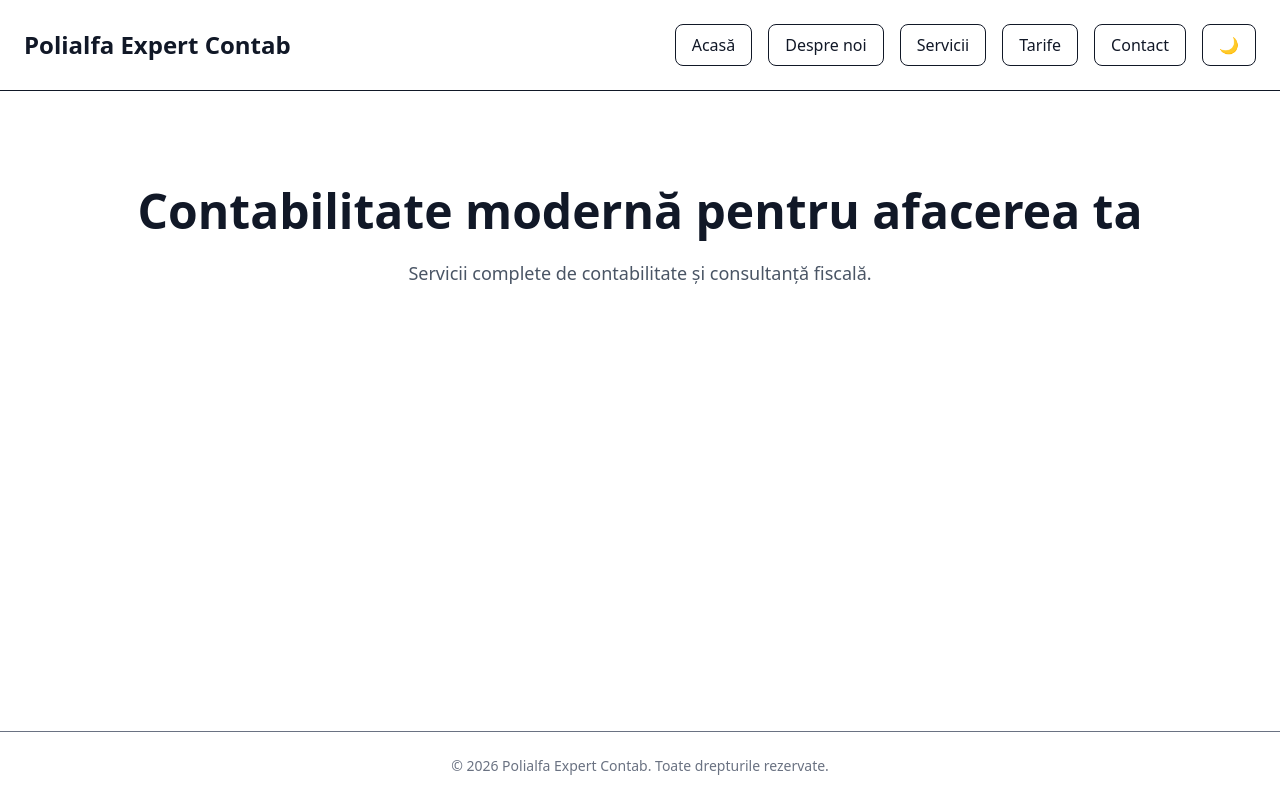
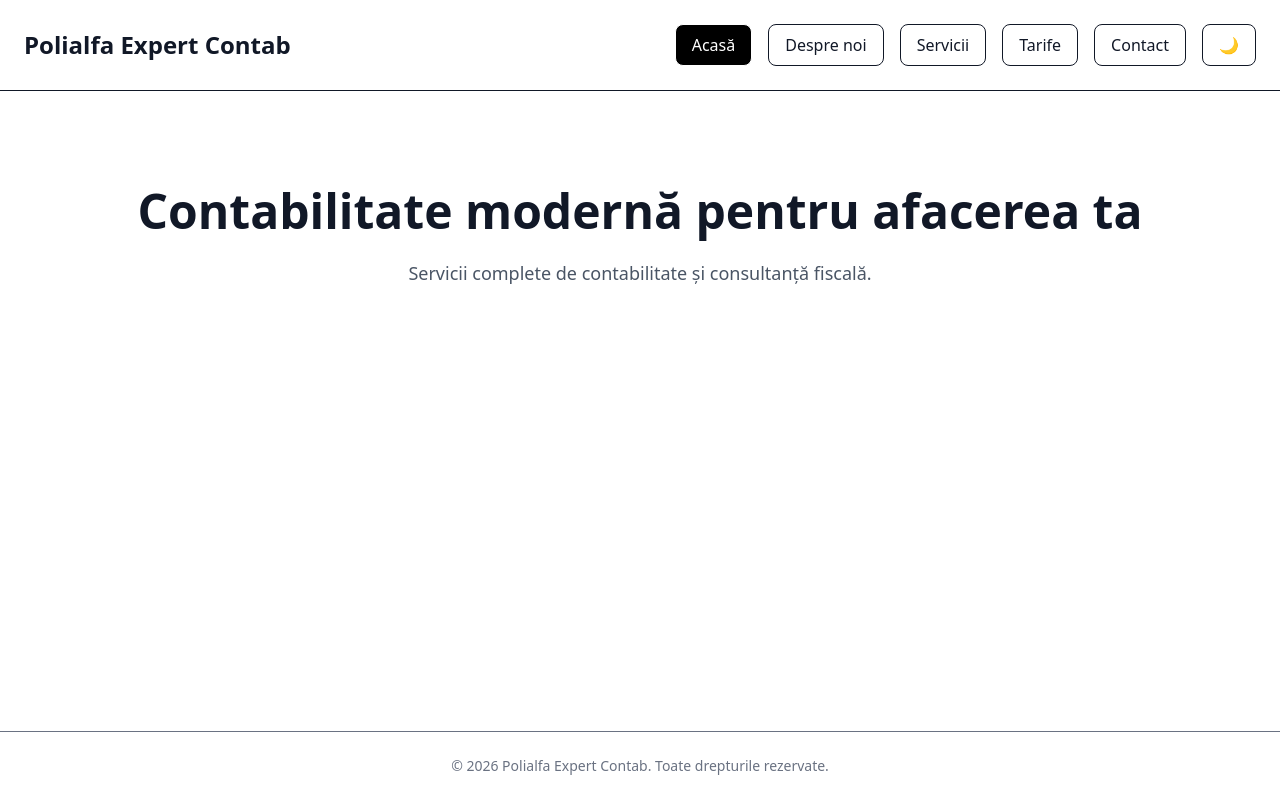
Before and after one commit to smeuandrei/PolialfaExpertContab, a Next.js app in the folder frontend/: page / in a window 1280 px wide. Built offline with nearby package versions, Linux system fonts and the light colour scheme.

Commit message:
fixed light/dark mode settings

```diff
--- a/frontend/components/Navbar.tsx
+++ b/frontend/components/Navbar.tsx
@@ -1,8 +1,42 @@
+"use client";
+
 import Link from "next/link";
+import { usePathname } from "next/navigation";
+import { useTheme } from "next-themes";
+import { useEffect, useState } from "react";
 import ThemeToggle from "./ThemeToggle";
-const navLinkClass = "border px-4 py-2 rounded-lg hover:bg-gray-100 hover:text-black dark:hover:bg-gray-800 dark:hover:text-white transition";
+
+const baseClass = "border px-4 py-2 rounded-lg transition cursor-pointer";
 
 export default function Navbar() {
+  const pathname = usePathname();
+  const { theme } = useTheme();
+  const [isMounted, setIsMounted] = useState(false);
+
+  useEffect(() => {
+    setIsMounted(true);
+    // eslint-disable-next-line react-hooks/exhaustive-deps
+  }, []);
+
+  const isActive = (href: string) => {
+    return isMounted && pathname === href;
+  };
+
+  const getLinkClass = (href: string) => {
+    const active = isActive(href);
+
+    // Înainte de hidratare, folosim clase neutre pentru a evita mismatchul
+    if (!isMounted) {
+      return baseClass;
+    }
+
+    if (active) {
+      return `${baseClass} ${theme === "dark" ? "bg-white text-black" : "bg-black text-white"}`;
+    }
+
+    return `${baseClass} ${theme === "dark" ? "hover:bg-gray-700 hover:text-white" : "hover:bg-gray-200 hover:text-black"}`;
+  };
+
   return (
     <nav className="flex items-center justify-between p-6 border-b">
       <h2 className="text-2xl font-bold">
@@ -10,21 +44,11 @@ export default function Navbar() {
       </h2>
 
       <div className="flex items-center gap-4">
-        <Link href="/" className={navLinkClass}>
-          Acasă
-        </Link>
-        <Link href="/despre-noi" className={navLinkClass}>
-          Despre noi
-        </Link>
-        <Link href="/servicii" className={navLinkClass}>
-          Servicii
-        </Link>
-        <Link href="/tarife" className={navLinkClass}>
-          Tarife
-        </Link>
-        <Link href="/contact" className={navLinkClass}>
-          Contact
-        </Link>
+        <Link href="/" className={getLinkClass("/")}> Acasă</Link>
+        <Link href="/despre-noi" className={getLinkClass("/despre-noi")}>Despre noi</Link>
+        <Link href="/servicii" className={getLinkClass("/servicii")}>Servicii</Link>
+        <Link href="/tarife" className={getLinkClass("/tarife")}>Tarife</Link>
+        <Link href="/contact" className={getLinkClass("/contact")}>Contact</Link>
         <ThemeToggle />
       </div>
     </nav>
--- a/frontend/components/ThemeToggle.tsx
+++ b/frontend/components/ThemeToggle.tsx
@@ -1,18 +1,35 @@
 "use client";
 
 import { useTheme } from "next-themes";
+import { useEffect, useState } from "react";
+
+const baseClass = "border px-4 py-2 rounded-lg cursor-pointer transition";
 
 export default function ThemeToggle() {
   const { theme, setTheme } = useTheme();
+  const [isMounted, setIsMounted] = useState(false);
+
+  useEffect(() => {
+    setIsMounted(true);
+        // eslint-disable-next-line react-hooks/exhaustive-deps
+  }, []);
+
+  const getButtonClass = () => {
+    if (!isMounted) {
+      return baseClass;
+    }
+    return `${baseClass} ${theme === "dark" ? "hover:bg-gray-700 hover:text-white" : "hover:bg-gray-200 hover:text-black"}`;
+  };
 
   return (
     <button
       onClick={() =>
         setTheme(theme === "dark" ? "light" : "dark")
       }
-      className="border px-4 py-2 rounded-lg cursor-pointer hover:bg-gray-100 hover:text-black dark:hover:bg-gray-800 dark:hover:text-white transition"
+      className={getButtonClass()}
+      disabled={!isMounted}
     >
-      {theme === "dark" ? "☀️" : "🌙"}
+      {isMounted ? (theme === "dark" ? "☀️" : "🌙") : "🌙"}
     </button>
   );
 }
```
